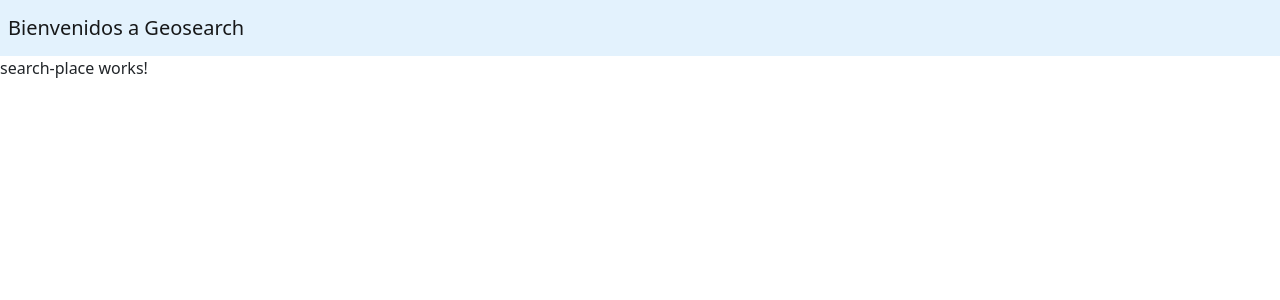
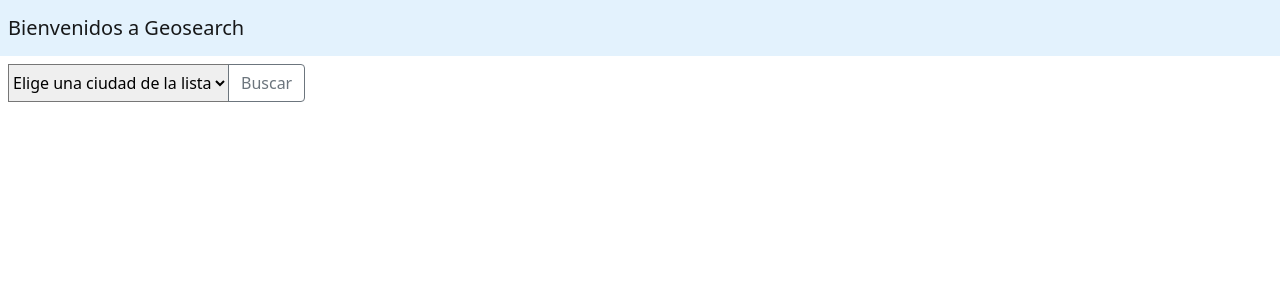
Before and after one commit to dexterneutron/geosearch, an Angular app in the folder geosearch/: page / in a window 1280 px wide. Shown: the top 300 px of the page. Built offline with nearby package versions, Linux system fonts and the light colour scheme.

Commit message:
Added HTML to Search Form
Added HTML to Search Form

```diff
--- a/geosearch/src/app/search-place/search-place.component.html
+++ b/geosearch/src/app/search-place/search-place.component.html
@@ -1 +1,8 @@
-<p>search-place works!</p>
+<div class="input-group mb-3 p-2">
+    <select class="custom-select" id="inputGroupSelect04">
+      <option selected>Elige una ciudad de la lista</option>
+      <option value="1">Paris</option>
+      <option value="2">Munich</option>
+    </select>
+    <button class="btn btn-outline-secondary" type="button">Buscar</button>
+  </div>
```
